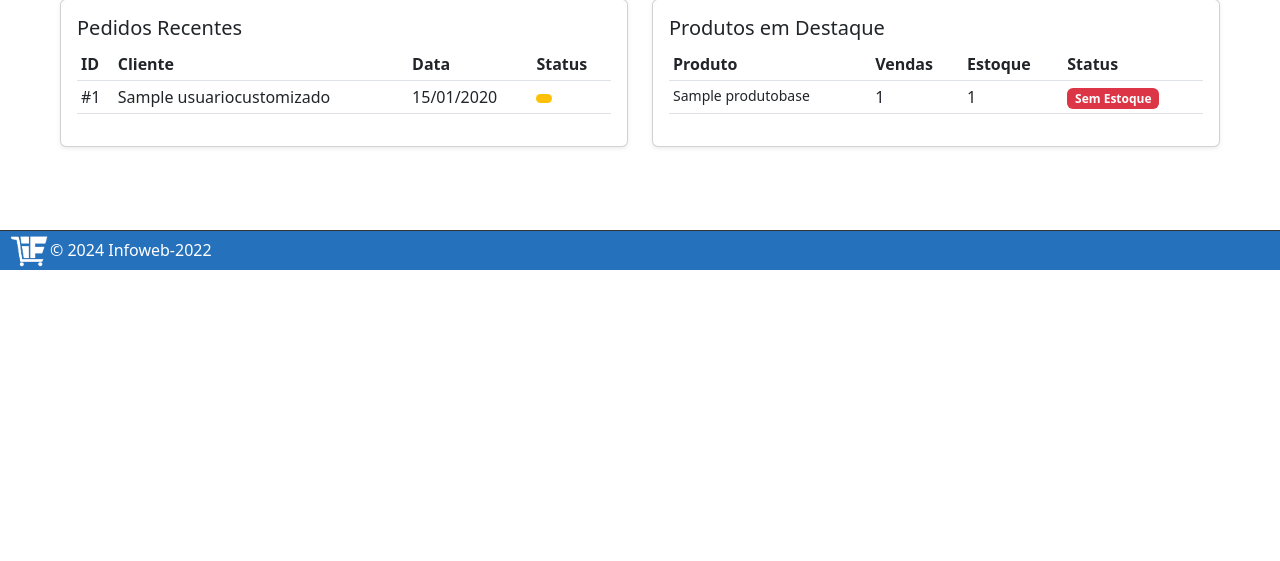
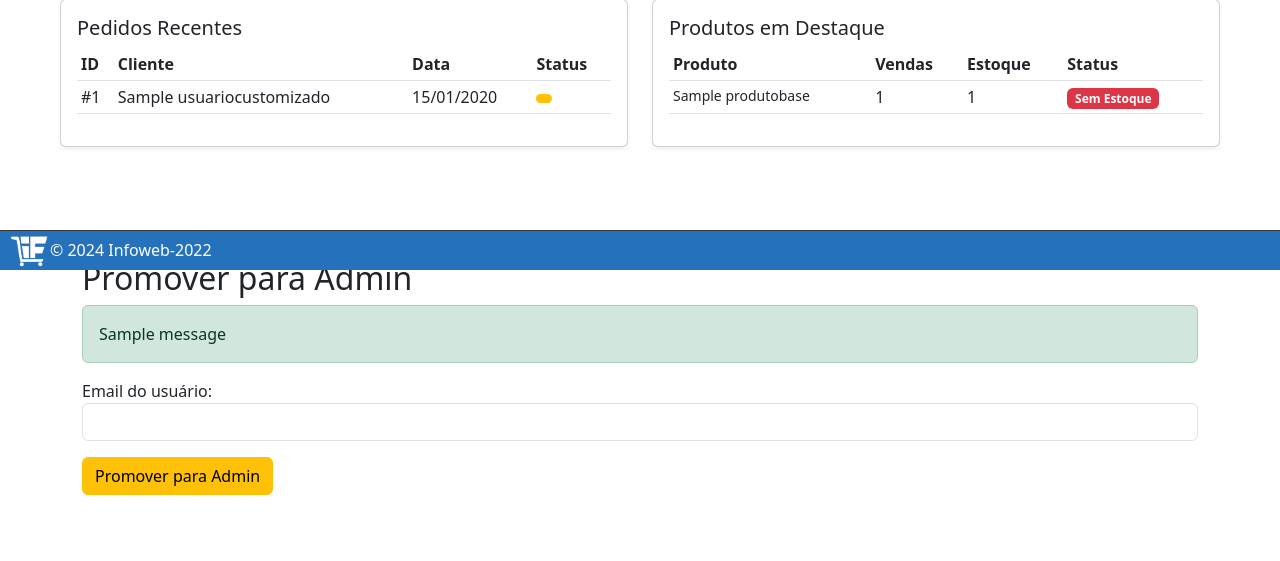
Before and after one commit to EugenioUrbano/IFSHOP, a Django app: page /perfil/ in a window 1280 px wide. Shown: the part 530-1091 px from the top of the page. Before the commit the page ends 800 px from the top, so only its background shows below. Run offline with Django 5.2, Linux system fonts and the light colour scheme; a user stored in the database is signed in; tables that the repository leaves empty hold one stand-in row (values such as "Sample post"); grey boxes marked "Sample" are stand-in pictures; one stand-in notice (Sample message) is shown; data that the repository does not hold is empty; parts of the project's set-up code (start-up, migrations or seed data) failed here and were passed over; some libraries are stand-ins or nearby versions.

Commit message:
temporario

```diff
--- a/ifshop/templates/usuarios/perfil.html
+++ b/ifshop/templates/usuarios/perfil.html
@@ -265,6 +265,27 @@
         {% endif %}
         {% endif %}
     </div>
+
+    <div class="container mt-5">
+        <h2>Promover para Admin</h2>
+
+        {% if messages %}
+        {% for message in messages %}
+        <div class="alert alert-{{ message.tags }}">
+            {{ message }}
+        </div>
+        {% endfor %}
+        {% endif %}
+
+        <form method="post">
+            {% csrf_token %}
+            <div class="mb-3">
+                <label>Email do usuário:</label>
+                <input type="email" name="email" class="form-control" required>
+            </div>
+            <button type="submit" class="btn btn-warning">Promover para Admin</button>
+        </form>
+    </div>
 </div>
 
 <script src="https://cdn.jsdelivr.net/npm/bootstrap@5.3.0/dist/js/bootstrap.bundle.min.js"></script>
--- a/ifshop/views.py
+++ b/ifshop/views.py
@@ -140,6 +140,12 @@
             'imagem_principal': c.imagens.filter(principal=True).first() or c.imagens.first()
         } for c in camisetas
     ]
+
+    if request.method == 'POST':
+        email = request.POST.get('email')
+        # ... lógica de promoção
+        messages.success(request, f'{email} agora é admin!')
+
 
     # Adicionar dados do dashboard apenas para vendedores
     dashboard_data = {}
```
